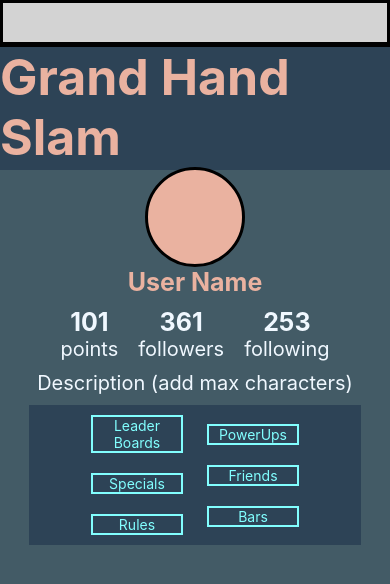
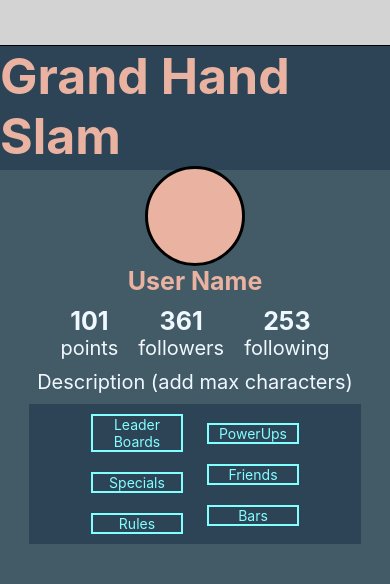
Before and after one commit to Reigningeddie/Grand_Hand_Slam_Mobile, a React Native app: screen / in a window 390 px wide. Shown: the top 584 px of the page. Built offline with nearby package versions, Linux system fonts and the light colour scheme.

Commit message:
minimized utility bottom border

```diff
--- a/components/home.jsx
+++ b/components/home.jsx
@@ -28,7 +28,7 @@ const styles = StyleSheet.create({
     width: '100%',
     alignItems: 'center',
     borderTop: 'solid',
-    borderTopWidth: 2,
+    borderTopWidth: 1,
   },
 
   title: {
--- a/components/utilityBar.jsx
+++ b/components/utilityBar.jsx
@@ -9,7 +9,6 @@ export default utilityBar
 const styles = StyleSheet.create({
   bar: {
     backgroundColor: 'lightgrey',
-    border: 'solid',
     width: '100%',
     height: 45,
   }
```
